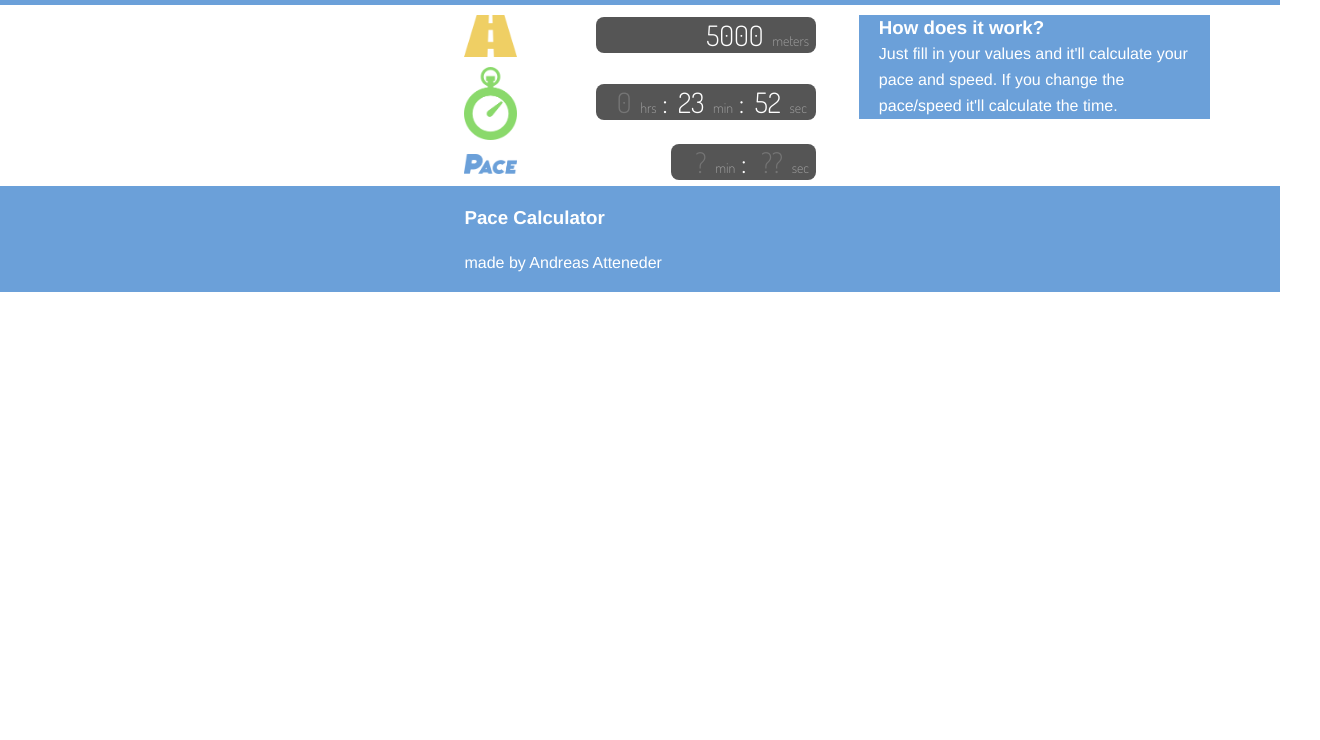
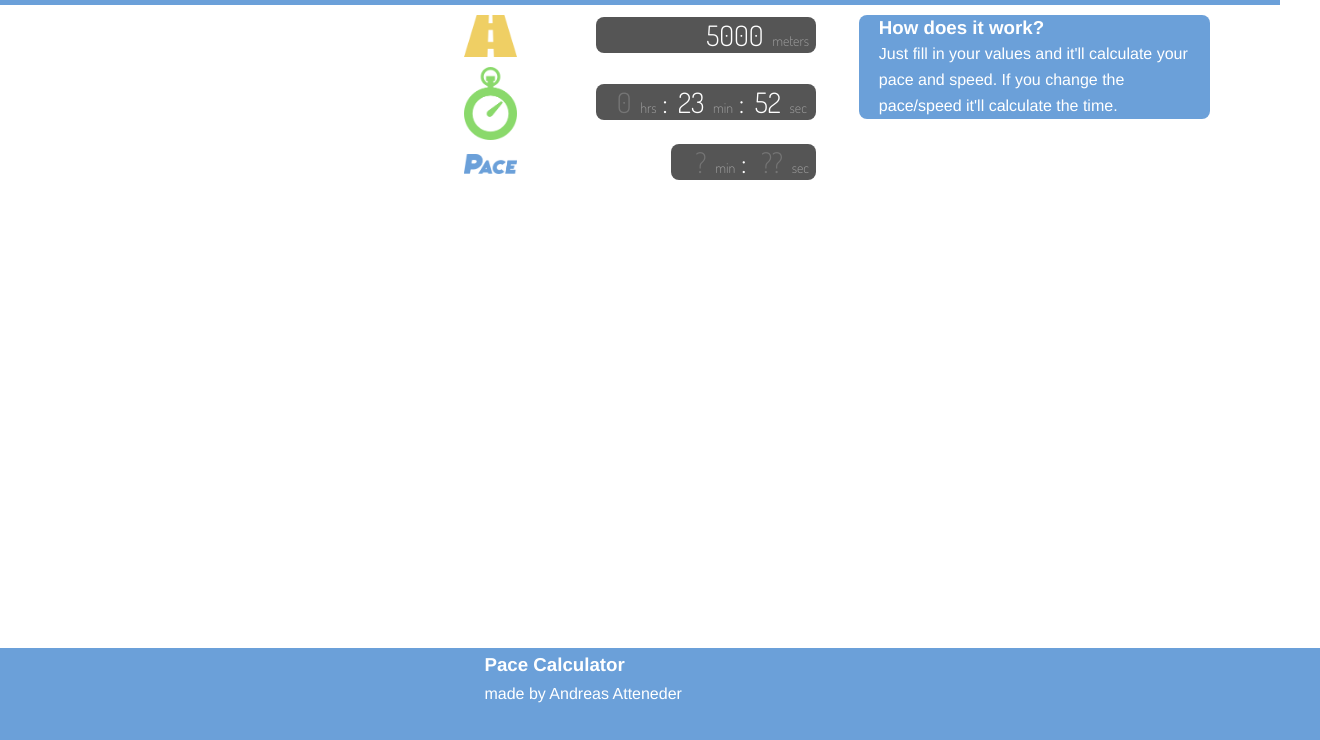
Before and after one commit to atteneder/pace-calculator, a plain HTML site: page index.html in a window 1280 px wide. Shown: the part 52-792 px from the top of the page, 1320 px wide, since content can reach past the window. Drawn offline with Linux system fonts and the light colour scheme.

Commit message:
sticky footer work

```diff
--- a/css/1140.scss
+++ b/css/1140.scss
@@ -191,8 +191,7 @@ only screen and (max-width: 610px) {
 		float: none;
 		margin-left: 0px;
 		margin-right: 0px;
-		padding-left: 20px;
-		padding-right: 20px;
+		padding: 5px 20px;
 	}
 }
 
--- a/css/custom.scss
+++ b/css/custom.scss
@@ -1,11 +1,27 @@
 $background: #6ba0d9;
-
+$footerHeight: 100px;
 /* ============================== */
 /* ! Layout for desktop version   */
 /* ============================== */
 
-body {
+html,body {
+	height: 100%
+}
 
+div.mother {
+	min-height:100%;
+	position:relative;
+}
+
+p,h3 {
+	margin: .2em 0;
+}
+
+footer {
+	position: absolute;
+	bottom: 0;
+	height: $footerHeight;
+	width: 100%;
 }
 
 .blue {
@@ -17,8 +33,13 @@ header.row {
 	padding: 5px 0 8px 0;
 }
 
+.main.container {
+	padding-bottom: $footerHeight;
+}
+
 .main.container .row > * {
 	margin-top: 10px;
+	margin-bottom: 10px;
 }
 
 fieldset {
@@ -86,6 +107,10 @@ input.time {
 
 input.time {
 	max-width: 1em;
+}
+
+.row div.blue {
+	border-radius: 8px;
 }
 
 .row aside > * {
--- a/index.html
+++ b/index.html
@@ -33,7 +33,7 @@
         <!--[if lt IE 7]>
             <p class="chromeframe">You are using an outdated browser. <a href="http://browsehappy.com/">Upgrade your browser today</a> or <a href="http://www.google.com/chromeframe/?redirect=true">install Google Chrome Frame</a> to better experience this site.</p>
         <![endif]-->
-
+<div class="mother">
         <div class="container blue">
             <header class="row">
   	          <div class="fourcol eighthide">&nbsp;</div>
@@ -95,24 +95,27 @@
 	            </fieldset>
           	</div>
 
-            <aside class="fourcol last blue">
-              <h3>How does it work?</h3>
-              <p>Just fill in your values and it'll calculate your pace and speed. If you change the pace/speed it'll calculate the time.</p>
-            </aside>
+            <div class="fourcol last blue">
+	            <aside>
+	              <h3>How does it work?</h3>
+	              <p>Just fill in your values and it'll calculate your pace and speed. If you change the pace/speed it'll calculate the time.</p>
+	            </aside>
+            </div>
 
             </div> <!-- row -->
         </div> <!-- container -->
 
-        <div class="container blue">
-          <footer class="row">
+        <footer class="container blue">
+          <div class="row">
           	<div class="fourcol eighthide">&nbsp;</div>
           	<div class="fourcol">
 		          <h3>Pace Calculator</h3>
 		          <p>made by Andreas Atteneder</p>
           	</div>
           	<div class="fourcol last">&nbsp;</div>
-          </footer>
-        </div>
+          </div>
+        </footer>
+</div>
         <!--
         <script src="//ajax.googleapis.com/ajax/libs/jquery/1.8.2/jquery.min.js"></script>
         -->
```
Also changed, not shown: css/main.css.
